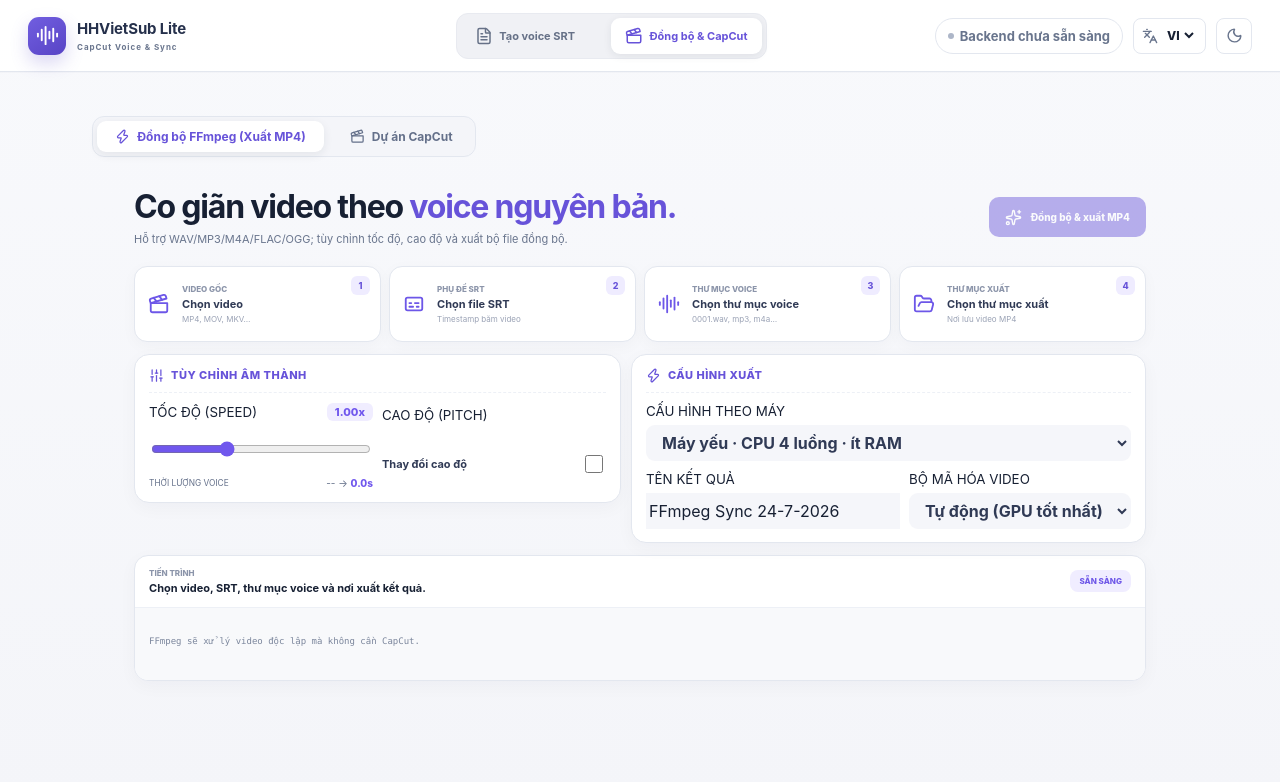
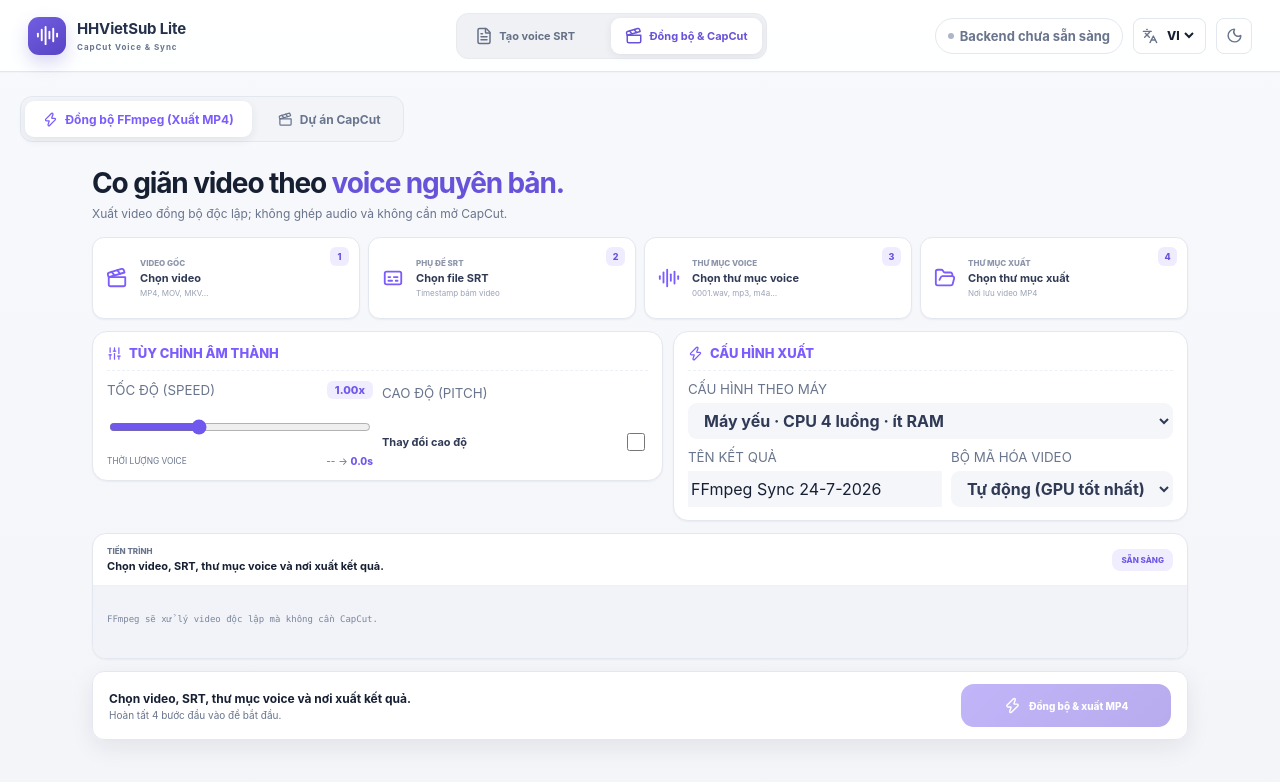
Before and after one commit to nguyenduchung98/HHVietSub, a React (Vite) app: page / in a window 1280 px wide. Both pictures are taken after a click on the button "Đồng bộ & CapCut". Shown: the top 782 px of the page. Built offline with nearby package versions, Linux system fonts and the light colour scheme.

Commit message:
style: redesign Lite sync and CapCut workspace

```diff
--- a/src/App.tsx
+++ b/src/App.tsx
@@ -11,6 +11,7 @@ import './capcut-project-v1.css';
 import './capcut-sync.css';
 import './voice-backend-settings.css';
 import './shell-v3.css';
+import './sync-phase5.css';
 import { AudioLines, Captions, Check, ChevronDown, CircleHelp, Clapperboard, Download, DownloadCloud, FileText, FolderOpen, Languages, Loader2, Mic2, Moon, MoreHorizontal, Pause, Play, RefreshCw, Search, Settings2, Sliders, Sparkles, Square, Sun, Trash2, UploadCloud, Volume2, X, Zap } from 'lucide-react';
 
 type Page = 'studio' | 'translate' | 'srt' | 'capcut' | 'settings';
@@ -794,12 +795,12 @@ function FfmpegAndCapCutTab() {
     catch(error){setMessage(error instanceof Error?error.message:String(error));} finally{setRunning(false);}
   };
   return <div className="capcut-project-page" style={{ paddingTop: '10px' }}>
-    <div className="capcut-project-hero"><div><div className="eyebrow"><Clapperboard size={14}/> FFMPEG đồng bộ KHÔNG CẦN CAPCUT</div><h1>Co giãn video theo <span>voice nguyên bản.</span></h1><p>Hỗ trợ WAV/MP3/M4A/FLAC/OGG; tùy chỉnh tốc độ, cao độ và xuất bộ file đồng bộ.</p></div><button className="primary" disabled={!analysis?.ready||!outputDir||!jobName.trim()||running} onClick={create}>{running?<><RefreshCw className="spin" size={17}/> Đang render ({progressPercent}%)…</>:<><Sparkles size={17}/> Đồng bộ & xuất MP4</>}</button></div>
+    <div className="capcut-project-hero"><div><h1>Co giãn video theo <span>voice nguyên bản.</span></h1><p>Xuất video đồng bộ độc lập; không ghép audio và không cần mở CapCut.</p></div></div>
     <section className="capcut-input-grid-4">
-      <button onClick={()=>pickFile('video')}><span className="capcut-step">1</span><Clapperboard size={22}/><div><small>VIDEO GỐC</small><strong>{fileName(videoPath)||'Chọn video'}</strong><em>{videoPath||'MP4, MOV, MKV…'}</em></div></button>
-      <button onClick={()=>pickFile('srt')}><span className="capcut-step">2</span><Captions size={22}/><div><small>PHỤ ĐỀ SRT</small><strong>{fileName(srtPath)||'Chọn file SRT'}</strong><em>{srtPath||'Timestamp băm video'}</em></div></button>
-      <button onClick={()=>pickFolder('voice')}><span className="capcut-step">3</span><AudioLines size={22}/><div><small>THƯ MỤC VOICE</small><strong>{fileName(voiceDir)||'Chọn thư mục voice'}</strong><em>{voiceDir||'0001.wav, mp3, m4a…'}</em></div></button>
-      <button className={outputDir ? 'selected-folder' : ''} onClick={()=>pickFolder('output')}><span className="capcut-step">4</span><FolderOpen size={22}/><div><small>THƯ MỤC XUẤT</small><strong>{outputDir?fileName(outputDir):'Chọn thư mục xuất'}</strong><em>{outputDir||'Nơi lưu video MP4'}</em></div></button>
+      <button className={videoPath?'complete':''} onClick={()=>pickFile('video')}><span className="capcut-step">{videoPath?<Check size={12}/>:1}</span><Clapperboard size={22}/><div><small>VIDEO GỐC</small><strong>{fileName(videoPath)||'Chọn video'}</strong><em>{videoPath||'MP4, MOV, MKV…'}</em></div></button>
+      <button className={srtPath?'complete':''} onClick={()=>pickFile('srt')}><span className="capcut-step">{srtPath?<Check size={12}/>:2}</span><Captions size={22}/><div><small>PHỤ ĐỀ SRT</small><strong>{fileName(srtPath)||'Chọn file SRT'}</strong><em>{srtPath||'Timestamp bám video'}</em></div></button>
+      <button className={voiceDir?'complete':''} onClick={()=>pickFolder('voice')}><span className="capcut-step">{voiceDir?<Check size={12}/>:3}</span><AudioLines size={22}/><div><small>THƯ MỤC VOICE</small><strong>{fileName(voiceDir)||'Chọn thư mục voice'}</strong><em>{voiceDir||'0001.wav, mp3, m4a…'}</em></div></button>
+      <button className={outputDir ? 'selected-folder complete' : ''} onClick={()=>pickFolder('output')}><span className="capcut-step">{outputDir?<Check size={12}/>:4}</span><FolderOpen size={22}/><div><small>THƯ MỤC XUẤT</small><strong>{outputDir?fileName(outputDir):'Chọn thư mục xuất'}</strong><em>{outputDir||'Nơi lưu video MP4'}</em></div></button>
     </section>
 
     <div className="capcut-settings-row">
@@ -845,6 +846,7 @@ function FfmpegAndCapCutTab() {
       {(running || progressPercent > 0) && <div className="ffmpeg-progress-bar-container"><div className="ffmpeg-progress-bar-fill" style={{ width: `${progressPercent}%` }} /></div>}
       <div className="capcut-log">{logs.length?logs.map((line,index)=><p key={`${index}-${line}`}>{line}</p>):<p>FFmpeg sẽ xử lý video độc lập mà không cần CapCut.</p>}</div>{result&&<footer><div><Check size={18}/><span><strong>{result.projectName}</strong><small>{result.template} · {result.projectPath}</small></span></div><button onClick={()=>window.desktop?.showInFolder(result.projectPath)}><FolderOpen size={15}/> Mở kết quả</button></footer>}
     </section>
+    <section className="sync-sticky-cta"><div><strong>{analysis?.ready?'Đầu vào hợp lệ':message}</strong><small>{analysis?.ready?`${analysis.subtitles} phụ đề · ${analysis.voiceFiles} file voice`:'Hoàn tất 4 bước đầu vào để bắt đầu.'}</small></div><button className="primary" disabled={!analysis?.ready||!outputDir||!jobName.trim()||running} onClick={create}>{running?<><RefreshCw className="spin" size={17}/> Đang render ({progressPercent}%)…</>:<><Zap size={17}/> Đồng bộ & xuất MP4</>}</button></section>
   </div>;
 }
 
@@ -859,7 +861,7 @@ function CapCutProjectPage() {
   const [projectName, setProjectName] = useState(`HHVietSub ${new Date().toLocaleDateString('vi-VN').replaceAll('/', '-')}`);
   const [analysis, setAnalysis] = useState<{ subtitles: number; voiceFiles: number; missing: number[]; ready: boolean } | null>(null);
   const [running, setRunning] = useState(false);
-  const [message, setMessage] = useState('Chọn video, SRT và thư mục voice để kiểm tra ánh xạ.');
+  const [message, setMessage] = useState('Chọn dự án CapCut, file SRT và thư mục voice để kiểm tra ánh xạ.');
   const [logs, setLogs] = useState<string[]>([]);
   const [result, setResult] = useState<{ projectName: string; projectPath: string; template: string } | null>(null);
   useEffect(() => { window.desktop?.request<{name:string;path:string}[]>('project.list').then((items)=>{setProjects(items || []);if(items?.length)setProjectPath((value)=>value || items[0].path);}).catch(()=>undefined); }, []);
@@ -898,7 +900,7 @@ function CapCutProjectPage() {
       <button className={subtab === 'capcut' ? 'active' : ''} onClick={() => setSubtab('capcut')}><Clapperboard size={15} /> Dự án CapCut</button>
     </div>
     {subtab === 'ffmpeg' ? <FfmpegAndCapCutTab /> : <>
-      <div className="capcut-project-hero"><div><div className="eyebrow"><Clapperboard size={14} /> VOICE SYNC CHO CAPCUT</div><h1>Thêm voice và <span>đồng bộ timeline.</span></h1><p>Ghép voice theo từng câu SRT vào dự án mới hoặc dự án CapCut có sẵn.</p></div><button className="primary" disabled={!analysis?.ready || (mode === 'new' && !projectName.trim()) || running} onClick={create}>{running ? <><RefreshCw className="spin" size={17} /> Đang đồng bộ…</> : <><Sparkles size={17} /> {mode === 'new' ? 'Tạo dự án & đồng bộ' : 'Thêm voice & đồng bộ'}</>}</button></div>
+      <div className="capcut-project-hero"><div><h1>Thêm voice và <span>đồng bộ timeline.</span></h1><p>Chỉnh sửa dự án CapCut có sẵn và tự động sao lưu JSON trước khi ghi.</p></div></div>
       <section className="capcut-mode-switch"><button className={mode === 'existing' ? 'selected' : ''} onClick={()=>setMode('existing')}><Clapperboard size={18}/><span><strong>Dự án có sẵn</strong><small>Giữ media, effect và chỉnh sửa hiện tại</small></span></button><button className={mode === 'new' ? 'selected' : ''} onClick={()=>setMode('new')}><Sparkles size={18}/><span><strong>Tạo dự án mới</strong><small>Bắt đầu từ video gốc và SRT</small></span></button></section>
       <section className="capcut-input-grid">
         {mode === 'new' ? <button onClick={() => pick('video')}><span className="capcut-step">1</span><Clapperboard size={23} /><div><small>VIDEO GỐC</small><strong>{fileName(videoPath) || 'Chọn video'}</strong><em>{videoPath || 'MP4, MOV, MKV…'}</em></div></button> : <label className="capcut-project-picker"><span className="capcut-step">1</span><Clapperboard size={23}/><div><small>DỰ ÁN CAPCUT CÓ SẴN</small><select value={projectPath} onChange={(e)=>setProjectPath(e.target.value)}><option value="">Chọn dự án…</option>{projects.map((project)=><option key={project.path} value={project.path}>{project.name}</option>)}</select><em>{projectPath || 'Không tìm thấy dự án CapCut'}</em></div></label>}
@@ -908,6 +910,7 @@ function CapCutProjectPage() {
       <section className={`capcut-project-settings ${mode === 'existing' ? 'existing' : ''}`}>{mode === 'new' && <label><small>TÊN DỰ ÁN MỚI</small><input value={projectName} onChange={(e) => setProjectName(e.target.value)} /></label>}<div className={`capcut-readiness ${analysis?.ready ? 'ready' : analysis ? 'warning' : ''}`}><Check size={18} /><span><strong>{analysis ? `${analysis.voiceFiles}/${analysis.subtitles} voice đã khớp` : 'Chưa kiểm tra đầu vào'}</strong><small>{analysis?.missing.length ? `Thiếu: ${analysis.missing.slice(0, 12).map((id) => String(id).padStart(4, '0')).join(', ')}` : mode === 'existing' ? 'JSON dự án sẽ được sao lưu trước khi đồng bộ.' : 'Dự án mới sẽ được lưu vào thư mục CapCut mặc định.'}</small></span></div></section>
       <section className="capcut-flow"><div><span>1</span><strong>{mode === 'existing' ? 'Sao lưu dự án' : 'Tạo project mới'}</strong><small>{mode === 'existing' ? 'Snapshot JSON an toàn' : 'Sinh schema CapCut sạch'}</small></div><i>→</i><div><span>2</span><strong>Ghép SRT + voice</strong><small>0001.wav ↔ câu 0001</small></div><i>→</i><div><span>3</span><strong>Cắt video</strong><small>Theo từng block phụ đề</small></div><i>→</i><div><span>4</span><strong>Đồng bộ</strong><small>Voice quyết định timeline</small></div></section>
       <section className="capcut-progress-panel"><header><div><small>TIẾN TRÌNH</small><strong>{message}</strong></div><span>{running ? 'ĐANG XỬ LÝ' : result ? 'HOÀN TẤT' : 'SẴN SÀNG'}</span></header><div className="capcut-log">{logs.length ? logs.map((line, index) => <p key={`${index}-${line}`}>{line}</p>) : <p>Chưa có tác vụ. Tool sẽ yêu cầu đóng CapCut trước khi ghi project.</p>}</div>{result && <footer><div><Check size={18} /><span><strong>{result.projectName}</strong><small>{result.template} · {result.projectPath}</small></span></div><button onClick={() => window.desktop?.showInFolder(result.projectPath)}><FolderOpen size={15} /> Mở thư mục</button><button className="open-capcut" onClick={() => window.desktop?.request('capcut.open')}><Clapperboard size={15} /> Mở CapCut</button></footer>}</section>
+      <section className="sync-sticky-cta"><div><strong>{analysis?.ready?'Dự án đã sẵn sàng':message}</strong><small>CapCut sẽ được yêu cầu đóng trước khi cập nhật project.</small></div><button className="primary" disabled={!analysis?.ready || running} onClick={create}>{running ? <><RefreshCw className="spin" size={17} /> Đang đồng bộ…</> : <><Sparkles size={17} /> Thêm voice & đồng bộ</>}</button></section>
     </>}
   </div>;
 }
--- /dev/null
+++ b/src/sync-phase5.css
@@ -0,0 +1,138 @@
+.workspace-view > .capcut-project-page {
+  max-width: 1240px;
+  min-height: calc(100vh - 120px);
+  padding: 0 0 88px !important;
+}
+
+.lite-shell .capcut-subtab-bar {
+  position: sticky;
+  top: 0;
+  z-index: 20;
+  margin-bottom: var(--space-4);
+  border-color: var(--border);
+  background: color-mix(in srgb, var(--surface-muted) 92%, transparent);
+}
+
+.lite-shell .capcut-subtab-bar button {
+  min-height: 36px;
+  color: var(--text-muted);
+}
+
+.lite-shell .capcut-subtab-bar button.active {
+  color: var(--accent);
+  background: var(--surface);
+}
+
+.lite-shell .capcut-project-page {
+  color: var(--text);
+}
+
+.lite-shell .capcut-project-hero {
+  margin: 0 0 var(--space-4);
+}
+
+.lite-shell .capcut-project-hero h1 {
+  color: var(--text);
+  font-size: 28px;
+  letter-spacing: -.04em;
+}
+
+.lite-shell .capcut-project-hero p { color: var(--text-muted); font-size: 12px; }
+
+.lite-shell .capcut-input-grid-4,
+.lite-shell .capcut-input-grid {
+  gap: var(--space-2);
+}
+
+.lite-shell .capcut-input-grid-4 > button,
+.lite-shell .capcut-input-grid > button,
+.lite-shell .capcut-project-picker {
+  min-height: 82px;
+  border-color: var(--border);
+  border-radius: var(--radius-md);
+  color: var(--accent);
+  background: var(--surface);
+  box-shadow: var(--shadow-sm);
+}
+
+.lite-shell .capcut-input-grid-4 > button.complete,
+.lite-shell .capcut-input-grid > button.complete {
+  border-color: color-mix(in srgb, var(--success) 35%, var(--border));
+  background: color-mix(in srgb, var(--success) 5%, var(--surface));
+}
+
+.lite-shell .capcut-input-grid-4 > button.complete .capcut-step {
+  color: white;
+  background: var(--success);
+}
+
+.lite-shell .capcut-panel-card,
+.lite-shell .capcut-project-settings > label,
+.lite-shell .capcut-readiness,
+.lite-shell .capcut-flow > div,
+.lite-shell .capcut-progress-panel {
+  border-color: var(--border);
+  color: var(--text);
+  background: var(--surface);
+  box-shadow: var(--shadow-sm);
+}
+
+.lite-shell .panel-card-title {
+  color: var(--accent);
+  text-transform: none;
+  letter-spacing: 0;
+  font-size: 13px;
+}
+
+.lite-shell .capcut-panel-card small,
+.lite-shell .capcut-progress-panel small { color: var(--text-muted); }
+
+.lite-shell .capcut-flow {
+  position: relative;
+  gap: var(--space-2);
+}
+
+.lite-shell .capcut-flow > div {
+  min-height: 64px;
+  justify-content: center;
+}
+
+.lite-shell .capcut-flow > div span {
+  color: var(--accent);
+  background: color-mix(in srgb, var(--accent) 10%, var(--surface));
+}
+
+.lite-shell .capcut-log {
+  height: 130px;
+  color: var(--text-muted);
+  background: var(--surface-muted);
+}
+
+.sync-sticky-cta {
+  position: sticky;
+  bottom: 0;
+  z-index: 25;
+  display: flex;
+  align-items: center;
+  gap: var(--space-4);
+  margin-top: var(--space-3);
+  padding: var(--space-3) var(--space-4);
+  border: 1px solid var(--border);
+  border-radius: var(--radius-md);
+  color: var(--text);
+  background: color-mix(in srgb, var(--surface) 96%, transparent);
+  box-shadow: var(--shadow-md);
+  backdrop-filter: blur(12px);
+}
+
+.sync-sticky-cta > div { min-width: 0; flex: 1; }
+.sync-sticky-cta strong,
+.sync-sticky-cta small { display: block; }
+.sync-sticky-cta strong { overflow: hidden; font-size: 12px; text-overflow: ellipsis; white-space: nowrap; }
+.sync-sticky-cta small { margin-top: 3px; color: var(--text-muted); font-size: 10px; }
+.sync-sticky-cta .primary { min-width: 210px; justify-content: center; box-shadow: none; }
+
+@media (max-width: 1050px) {
+  .sync-sticky-cta small { display: none; }
+  .sync-sticky-cta .primary { min-width: 190px; }
+}
```
